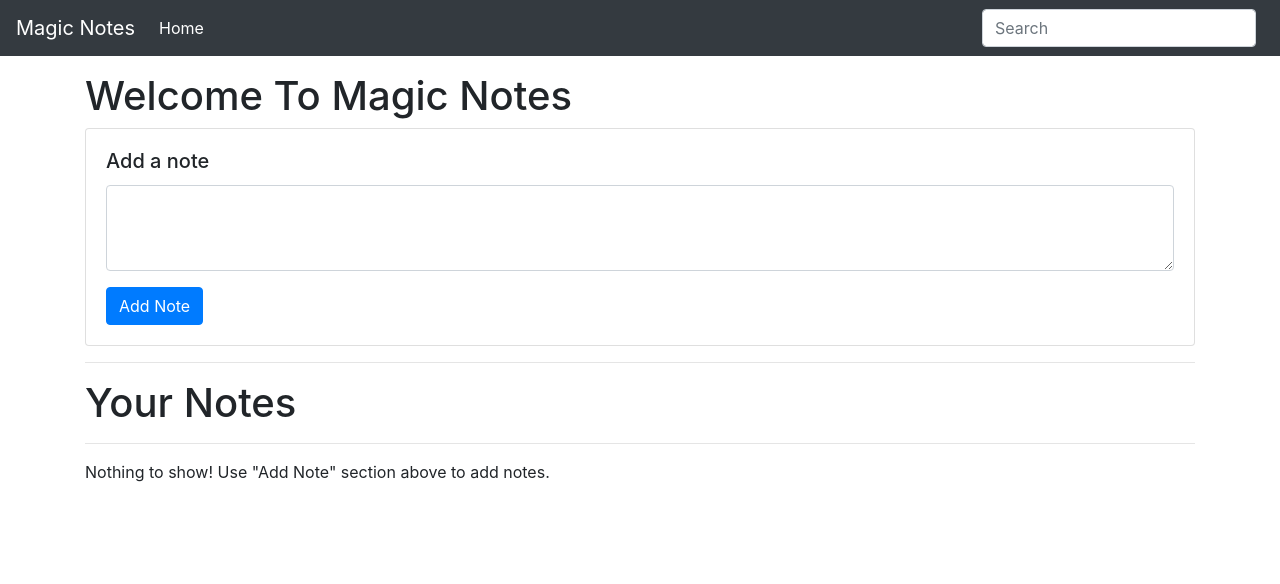
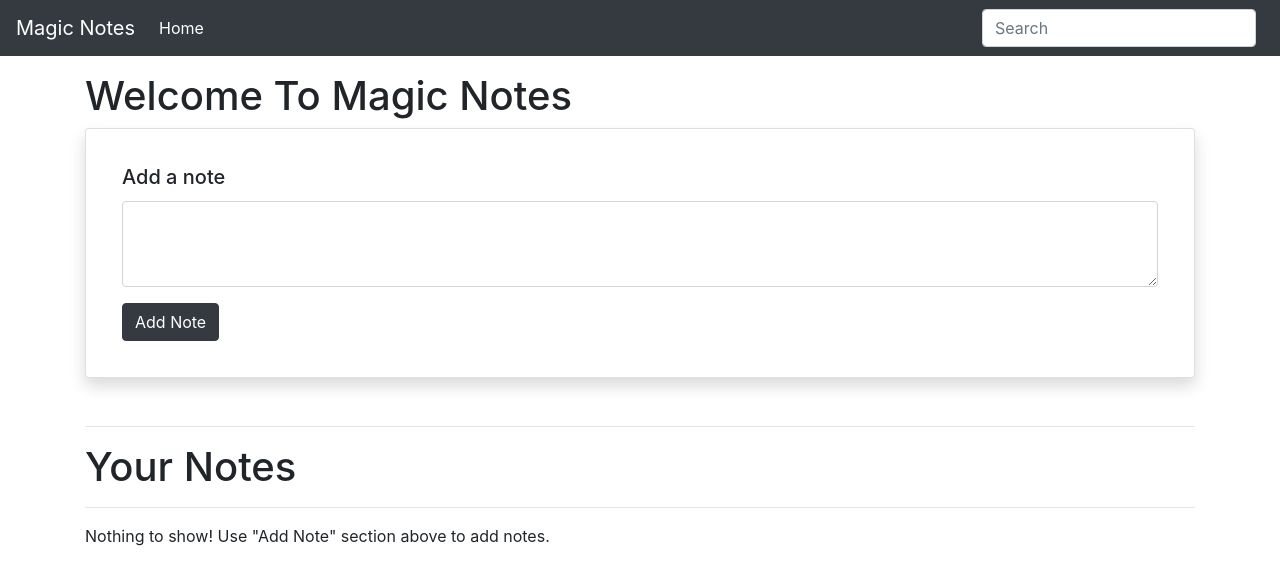
Before and after one commit to yashms25/NotesApp, a plain HTML site: page index.html in a window 1280 px wide. Drawn offline with nearby package versions, Linux system fonts and the light colour scheme.

Commit message:
Update index.html

```diff
--- a/index.html
+++ b/index.html
@@ -35,13 +35,13 @@
 
     <div class="container my-3">
         <h1>Welcome To Magic Notes</h1>
-        <div class="card">
+        <div class="card shadow p-3 mb-5 bg-white rounded">
             <div class="card-body">
                 <h5 class="card-title">Add a note</h5>
                 <div class="form-group">
                     <textarea class="form-control" id="addTxt" rows="3"></textarea>
                 </div>
-                <button class="btn btn-primary" id="addBtn">Add Note</button>
+                <button class="btn btn-dark" id="addBtn">Add Note</button>
             </div>
         </div>
         <hr>
```
